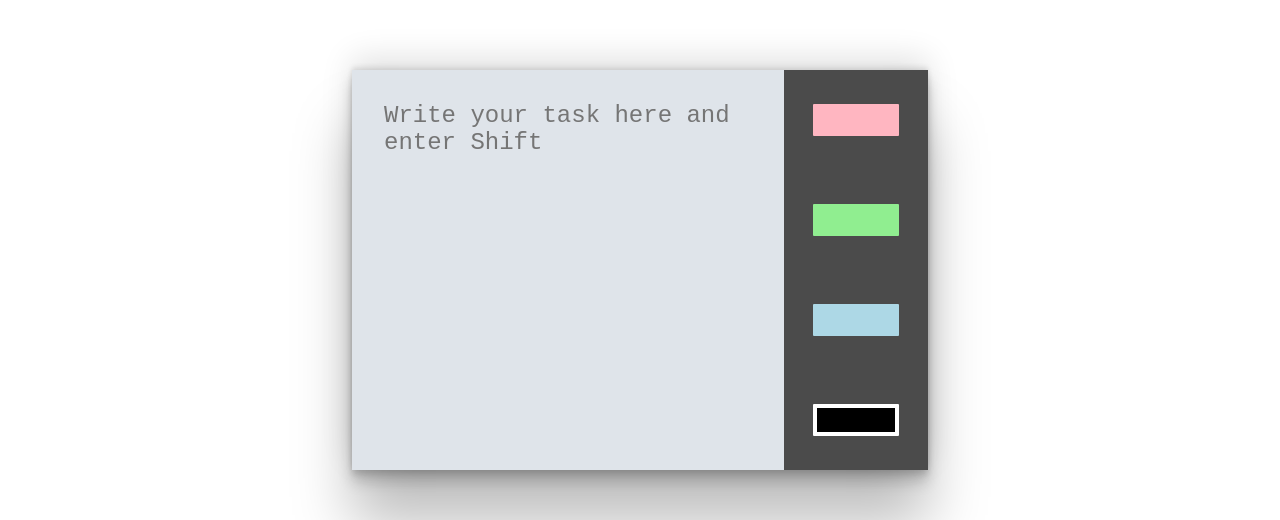
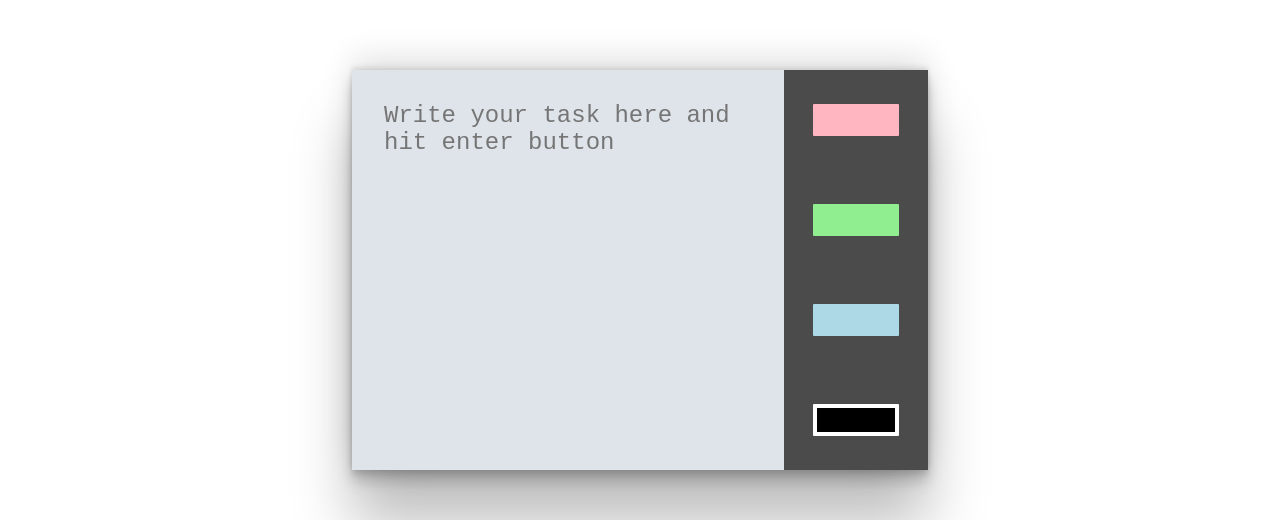
Before and after one commit to AashishOmre/Advanced-To-Do-list, a plain HTML site: page index.html in a window 1280 px wide. Both pictures are taken after a click on the element 376 px from the left and 32 px from the top of the page. Shown: the part 130-650 px from the top of the page. Drawn offline with Linux system fonts and the light colour scheme.

Commit message:
textarea placeholder changed

```diff
--- a/index.html
+++ b/index.html
@@ -52,7 +52,7 @@
         <!--Main modal-->
         <div class="main-modal-cont">
 
-            <textarea placeholder="Write your task here and enter Shift " class="text-cont" cols="30" rows="10"></textarea>
+            <textarea placeholder="Write your task here and hit enter button " class="text-cont" cols="30" rows="10"></textarea>
 
             <div class="priority-color-cont">
                 <div class="lightpink priority-color"></div>
```
